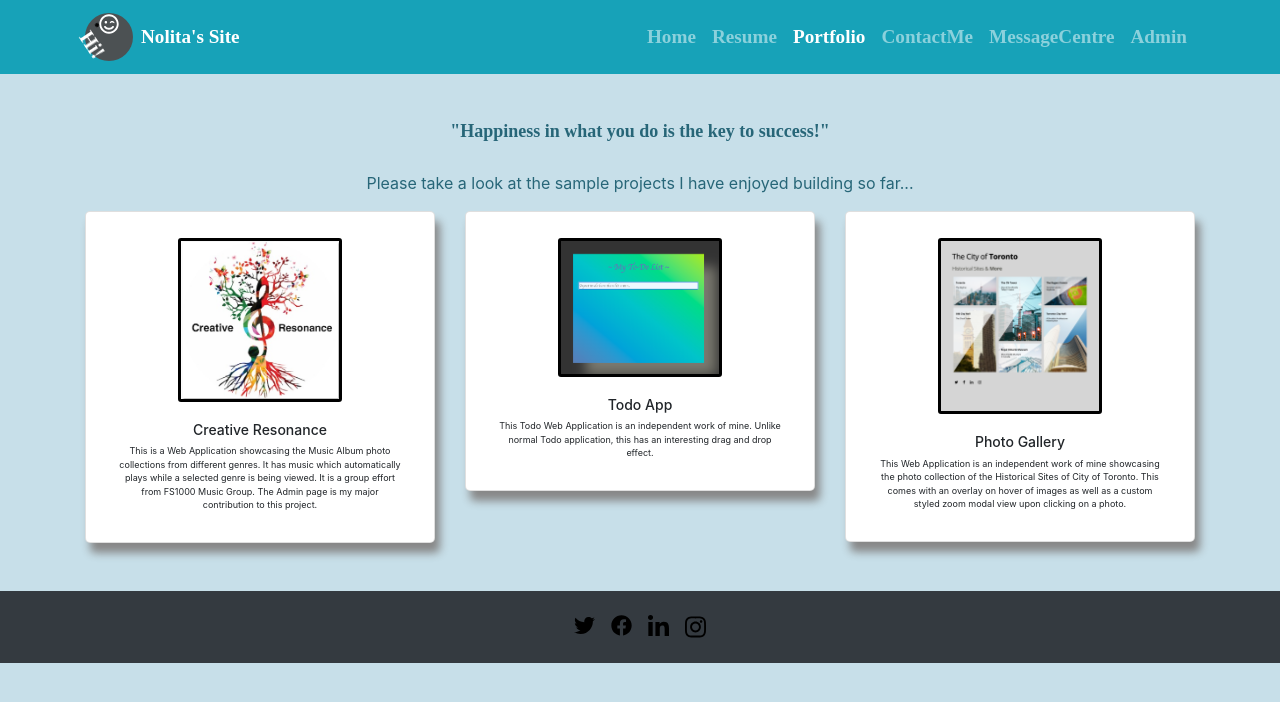
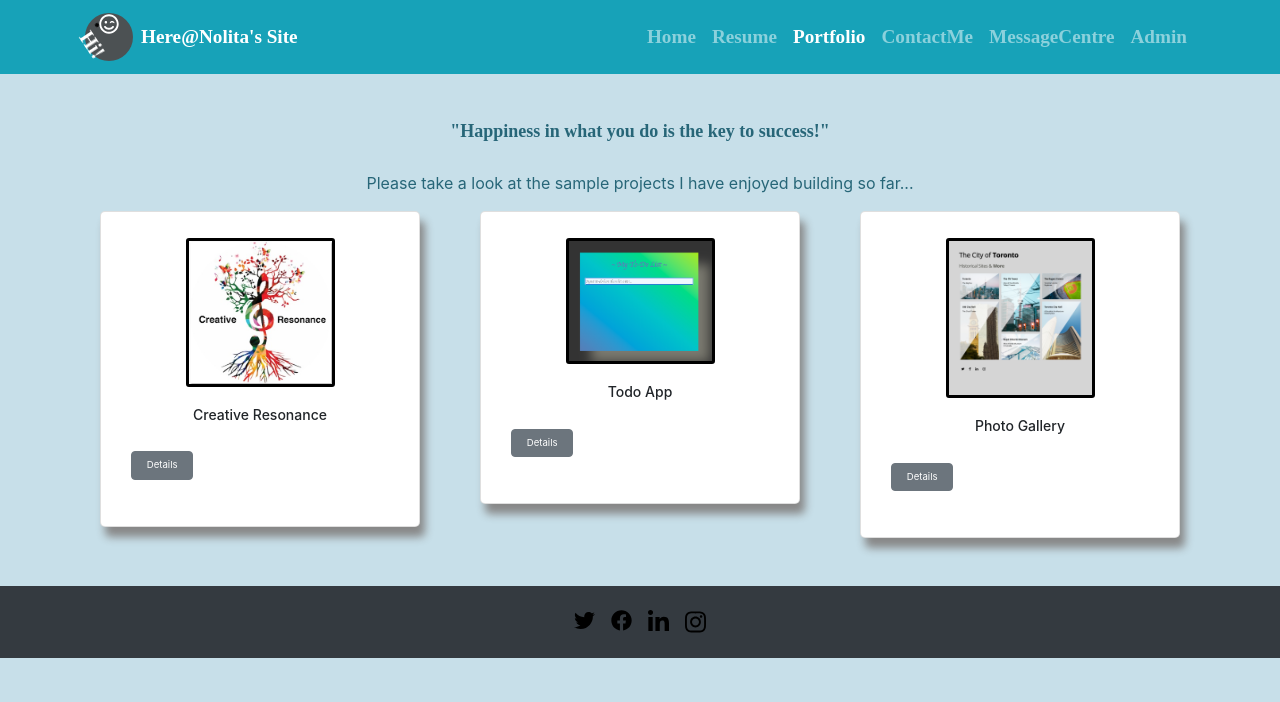
Before and after one commit to nmuceros/muceros__nolita--final-project, a React (Create React App) app in the folder fs1010-project-front-end/: page /portfolio in a window 1280 px wide. Shown: the top 702 px of the page. Built offline with nearby package versions, Linux system fonts and the light colour scheme.

Commit message:
adds collapse section of the project cards in portfolio page

```diff
--- a/fs1010-project-front-end/src/components/pages/Portfolio.js
+++ b/fs1010-project-front-end/src/components/pages/Portfolio.js
@@ -1,6 +1,7 @@
 import React, { useState } from 'react';
 import { Container, Row, Col, Button, CardBody, CardImg, CardSubtitle, CardTitle, CardText, CardFooter, Card } from "reactstrap"
 import { Collapse } from 'reactstrap';
+import PortfolioCard from './PortfolioCard';
 import "../../css/portfolio.css"
 import creativeResonance from "../../images/creativeResonance.jpg"
 import photoGallery from "../../images/photoGallery.png"
@@ -31,19 +32,19 @@ const Portfolio = () => {
 
 
     const [selectedProject, setSelectedProject] = useState(null);
-    const [isOpen, setIsOpen] = useState(false);
+    // const [isOpen, setIsOpen] = useState(false);
 
-    const handleMore = (e, projectObject) => {
-        setSelectedProject({
-            projectID: projectObject.projectID,
-            projectName: projectObject.projectName,
-            projectImage: projectObject.projectImage,
-            projectbBuiltBy: projectObject.projectbBuiltBy,
-            projectTitle: projectObject.projectTitle,
-            projectDesc: projectObject.projectDesc
-        });
-        setIsOpen(!isOpen);
-    }
+    // const handleMore = (e, projectObject) => {
+    //     setSelectedProject({
+    //         projectID: projectObject.projectID,
+    //         projectName: projectObject.projectName,
+    //         projectImage: projectObject.projectImage,
+    //         projectbBuiltBy: projectObject.projectbBuiltBy,
+    //         projectTitle: projectObject.projectTitle,
+    //         projectDesc: projectObject.projectDesc
+    //     });
+    //     setIsOpen(!isOpen);
+    // }
 
 
     return (
@@ -63,46 +64,24 @@ const Portfolio = () => {
 
                 <Row>
 
-                    {projects.map((projectObject, index) => (
+                    {projects.map((project) => (
                         <Col md="4" className="mb-5">
-                            <div key={projectObject.projectID}>
-                                <Card id="portfolio-card-container" key={index}>
-                                    <div className="portfolio-cardImage-container">
-                                        <CardImg id="portfolio-cardImage-creativeResonance" width="100%" src={projectObject.projectImage} alt="Card image cap" />
-                                    </div>
-                                    {/* <CardBody>
-                                        <CardTitle id="portfolio-cardTitle" tag="h5">{projectObject.projectName}</CardTitle>
-                                        <div>
-                                            <Button
-                                                id={`showMoreButton ${projectObject.projectID}`}
-                                                outline color="secondary" size="sm"
-                                                onClick={(e) => handleMore(e,projectObject)}
-                                                style={{
-                                                    marginBottom: '1rem'
-                                                }}
-                                            >
-                                                More...
-                                            </Button>
-                                            <Collapse
-                                                id={`collapse ${projectObject.projectID}`}
-                                                isOpen={isOpen}>
-                                                <Card>
-                                                    <CardBody id="portfolio-cardText">
-                                                        {projectObject.projectDesc}
-                                                    </CardBody>
-                                                </Card>
-                                            </Collapse>
-                                        </div>
-                                    </CardBody> */}
+                            <div key={project.projectID}>
+                                {/* {selectedProject === project.projectID ? (
+                                    <>
+                                ) : (
+                                    <>
+                                )} */}
 
-                                     <CardBody>
-                                        <CardTitle id="portfolio-cardTitle" tag="h5">{projectObject.projectName}</CardTitle>
-                                        <CardSubtitle id="portfolio-cardSubTitle" ag="h6" className="mb-2 text-muted">{projectObject.projectb}</CardSubtitle>
-                                        <CardText id="portfolio-cardText">{projectObject.projectDesc}</CardText>
-                                        {/* <Button id="portfolio-collapse-button" color="secondary" size="sm">Button</Button> */}
-                                    </CardBody>
+                                <PortfolioCard
+                                    project={project}
+                                    projectImage={project.projectImage}
+                                    projectID={project.projectID}
+                                    projectName={project.projectName}
+                                    projectDesc={project.projectDesc}
 
-                                </Card>
+                                />
+
                             </div>
                         </Col>
                     ))}
--- /dev/null
+++ b/fs1010-project-front-end/src/components/pages/PortfolioCard.js
@@ -0,0 +1,61 @@
+import React, { useState } from "react"
+import { Container, Card, CardBody, CardImg, CardSubtitle, CardTitle, CardText, CardFooter, Button, Collapse } from "reactstrap"
+import "../../css/portfolioCard.css"
+
+
+
+const PortfolioCard = (project) => {
+
+    const [selectProject, setSelectedProject] = useState(null)
+    const [isOpen, setIsOpen] = useState(false);
+    const toggle = () => setIsOpen(!isOpen);
+
+    // const handleMore = () => {
+    //     setSelectedProject({
+    //         projectID: projectObject.projectID,
+    //         projectName: projectObject.projectName,
+    //         projectImage: projectObject.projectImage,
+    //         projectbBuiltBy: projectObject.projectbBuiltBy,
+    //         projectTitle: projectObject.projectTitle,
+    //         projectDesc: projectObject.projectDesc
+    //     });
+    //     setIsOpen(!isOpen);
+    // }
+
+    return (
+        <Container>
+            <Card id="portfolio-card-container" >
+                <div className="portfolio-cardImage-container">
+                    <CardImg id="portfolio-cardImage-creativeResonance" width="100%" src={project.projectImage} alt="Card image cap" />
+                </div>
+                <CardBody>
+                    <CardTitle id="portfolio-cardTitle" tag="h4">{project.projectName}</CardTitle>
+
+
+                    <div>
+                    <Button className="portfolio-collapse-button" color="secondary" onClick={toggle}  style={{ marginBottom: '1rem' }}>Details</Button>
+                        <Collapse className="portfolio-collapse" isOpen={isOpen}>
+                            {/* <Card> */}
+                                {/* <CardBody> */}
+                               {project.projectDesc}
+                                {/* </CardBody> */}
+                                {/* </Card> */}
+                        </Collapse>
+                    </div>
+
+                </CardBody>
+
+                {/* <CardBody>
+                    <CardTitle id="portfolio-cardTitle" tag="h5">{project.projectName}</CardTitle>
+                    <CardSubtitle id="portfolio-cardSubTitle" ag="h6" className="mb-2 text-muted">{project.projectDesc}</CardSubtitle>
+                    <CardText id="portfolio-cardText">{project.projectDesc}</CardText>
+                    <Button id="portfolio-collapse-button" color="secondary" size="sm">Button</Button>
+                </CardBody>        */}
+
+            </Card>
+
+        </Container>
+    )
+}
+
+export default PortfolioCard
--- a/fs1010-project-front-end/src/components/shared/LogoBrand.js
+++ b/fs1010-project-front-end/src/components/shared/LogoBrand.js
@@ -20,7 +20,7 @@ const LogoBrand = () => {
                 <div id="logo-sm-circle-unfilled">Hi!</div>
 
             </div>
-            <div className="logo-text">Nolita's Site</div>
+            <div className="logo-text">Here@Nolita's Site</div>
     </div>
 
     )
--- a/fs1010-project-front-end/src/css/portfolio.css
+++ b/fs1010-project-front-end/src/css/portfolio.css
@@ -69,10 +69,10 @@
   }
 
 
-  #portfolio-collapse-button {
+  /* #portfolio-collapse-button {
       cursor: pointer;
   }
 
   #portfolio-collapse-button:hover {
       transform: translate(-.35rem) scale(1.05);
-    }
+    } */
--- /dev/null
+++ b/fs1010-project-front-end/src/css/portfolioCard.css
@@ -0,0 +1,29 @@
+
+
+  .portfolio-collapse-button {
+    position: relative;
+    align-content: center;
+    /* margin-left: 2.2rem; */
+    font-size: .6rem;
+    height: auto;
+    width: 3.9rem;
+    margin-top: 1rem
+ }
+
+
+.portfolio-collapse-button:hover {
+    transform: translate(-.35rem) scale(1.05);
+    /* transform: scale(1.3); */
+}
+
+
+
+
+ .portfolio-collapse-button {
+    cursor: pointer;
+}
+
+
+.portfolio-collapse {
+    font-size: .7rem;
+}
```
Also changed, not shown: 1 other file (tests, documents, lock files or other folders).
